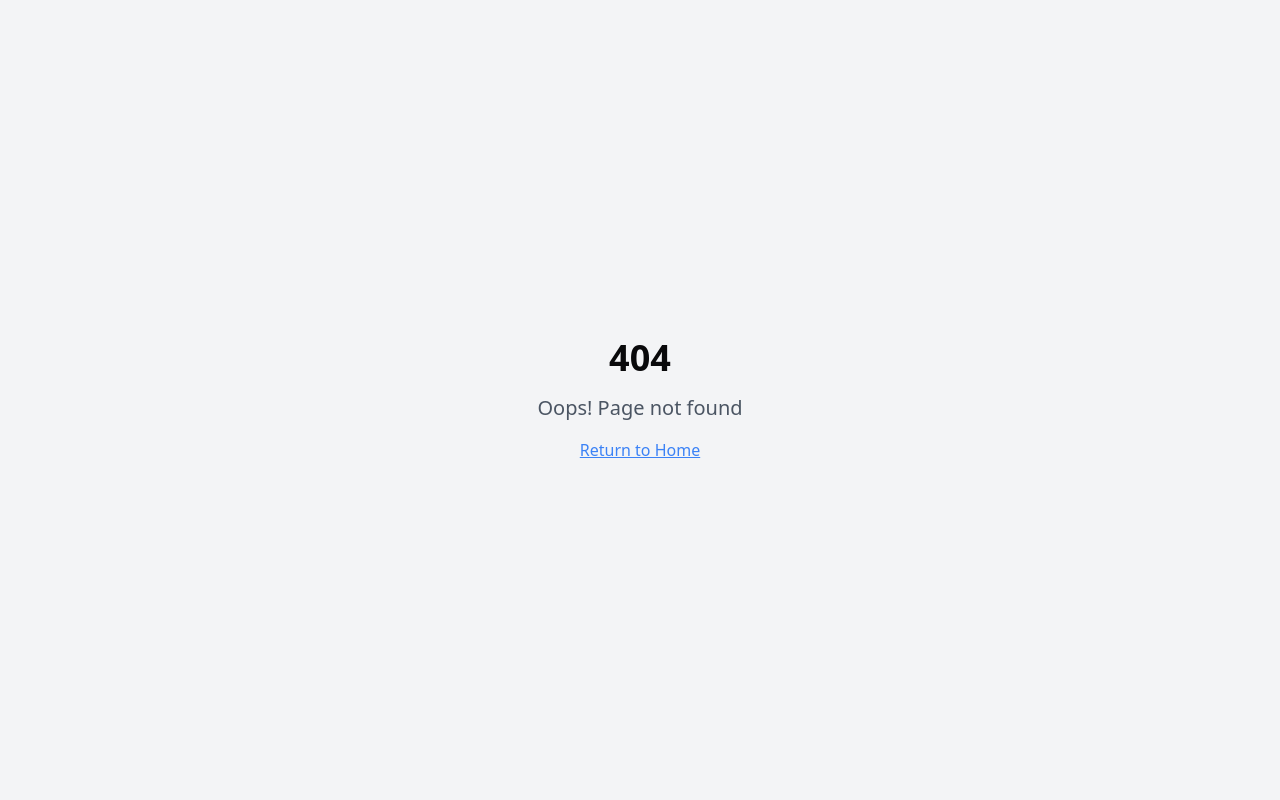
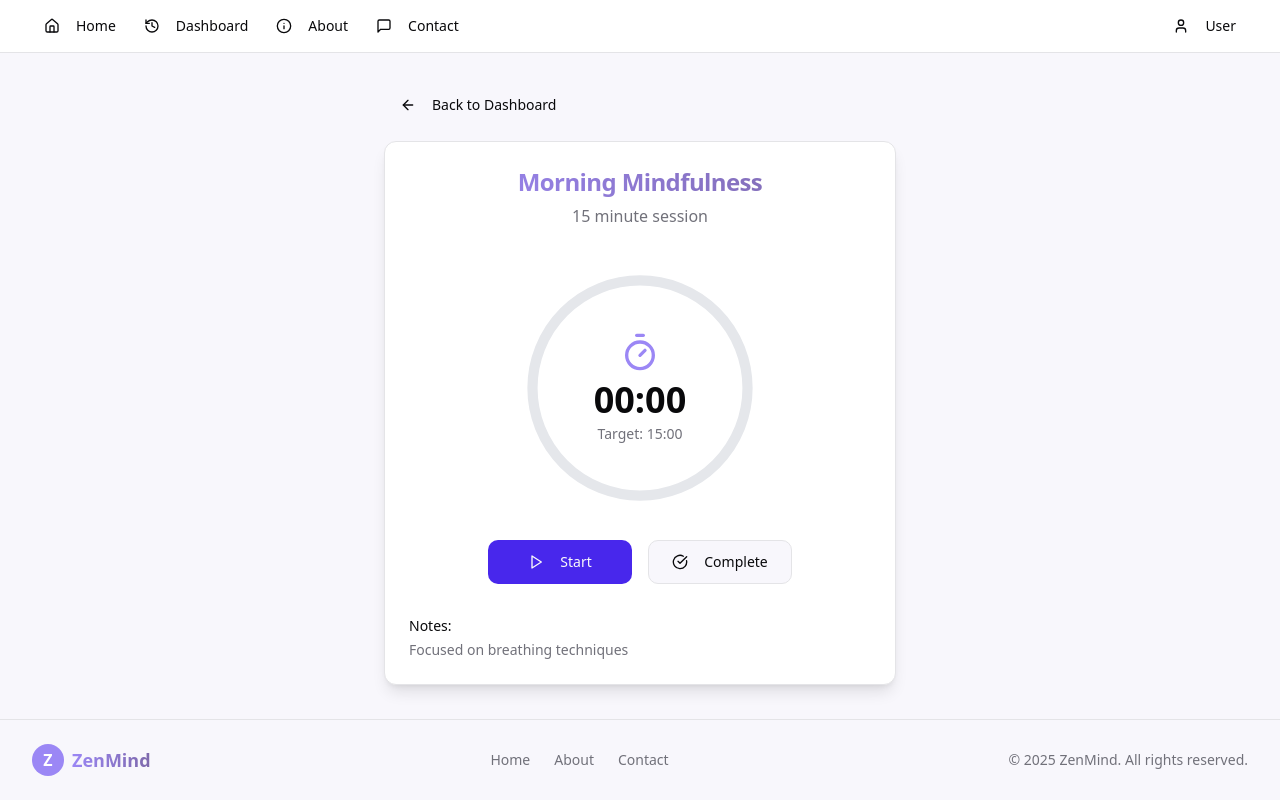
Before and after one commit to BC05012006/zen-session-scheduler, a React (Vite) app: page /session/1 in a window 1280 px wide. Before the commit this address had no page. Built offline with nearby package versions, Linux system fonts and the light colour scheme.

Commit message:
Implement stopwatch timer feature
Implement a stopwatch timer feature that navigates to a separate page with task details upon clicking a task.

```diff
--- a/src/App.tsx
+++ b/src/App.tsx
@@ -9,6 +9,7 @@ import { SessionsProvider } from "@/hooks/useSessions";
 import Index from "./pages/Index";
 import Login from "./pages/Login";
 import Dashboard from "./pages/Dashboard";
+import SessionTimer from "./pages/SessionTimer";
 import About from "./pages/About";
 import Contact from "./pages/Contact";
 import NotFound from "./pages/NotFound";
@@ -27,6 +28,7 @@ const App = () => (
               <Route path="/" element={<Index />} />
               <Route path="/login" element={<Login />} />
               <Route path="/dashboard" element={<Dashboard />} />
+              <Route path="/session/:sessionId" element={<SessionTimer />} />
               <Route path="/about" element={<About />} />
               <Route path="/contact" element={<Contact />} />
               <Route path="*" element={<NotFound />} />
--- a/src/components/dashboard/SessionCard.tsx
+++ b/src/components/dashboard/SessionCard.tsx
@@ -1,11 +1,12 @@
 
+import { useNavigate } from "react-router-dom";
 import { MeditationSession } from "@/utils/types";
 import { useSessions } from "@/hooks/useSessions";
 import { Button } from "@/components/ui/button";
 import { SessionForm } from "./SessionForm";
 import { Card, CardContent, CardFooter } from "@/components/ui/card";
 import { format, parseISO } from "date-fns";
-import { Clock, Trash2, Edit2, CheckCircle2, Clock3 } from "lucide-react";
+import { Clock, Trash2, Edit2, CheckCircle2, Timer } from "lucide-react";
 import {
   AlertDialog,
   AlertDialogAction,
@@ -24,6 +25,7 @@ interface SessionCardProps {
 
 export function SessionCard({ session }: SessionCardProps) {
   const { deleteSession, editSession } = useSessions();
+  const navigate = useNavigate();
 
   const formattedDate = (() => {
     try {
@@ -37,12 +39,24 @@ export function SessionCard({ session }: SessionCardProps) {
     editSession(session.id, { status: 'completed' });
   };
 
+  const navigateToTimer = () => {
+    navigate(`/session/${session.id}`);
+  };
+
   return (
-    <Card className={`border-l-4 ${session.status === 'completed' ? 'border-l-green-500' : 'border-l-meditation-purple'}`}>
+    <Card
+      className={`border-l-4 ${session.status === 'completed' ? 'border-l-green-500' : session.status === 'in-progress' ? 'border-l-yellow-500' : 'border-l-meditation-purple'} hover:shadow-md transition-shadow cursor-pointer`}
+      onClick={navigateToTimer}
+    >
       <CardContent className="p-4">
         <div className="flex justify-between items-start">
           <div>
-            <h3 className="font-medium">{session.title}</h3>
+            <h3 className="font-medium flex items-center">
+              {session.title}
+              {session.status === 'in-progress' && (
+                <span className="ml-2 px-2 py-0.5 bg-yellow-100 text-yellow-800 text-xs rounded-full">In Progress</span>
+              )}
+            </h3>
             <div className="flex items-center mt-1 text-sm text-muted-foreground">
               <Clock className="w-3 h-3 mr-1" />
               <span>{session.duration} minutes</span>
@@ -52,13 +66,29 @@ export function SessionCard({ session }: SessionCardProps) {
             </div>
           </div>
 
-          <div className="flex space-x-1">
+          <div className="flex space-x-1" onClick={(e) => e.stopPropagation()}>
+            <Button
+              variant="outline"
+              size="icon"
+              className="h-8 w-8"
+              onClick={(e) => {
+                e.stopPropagation();
+                navigateToTimer();
+              }}
+              title="Open timer"
+            >
+              <Timer className="h-4 w-4" />
+            </Button>
+
             {session.status === 'pending' && (
               <Button
                 variant="outline"
                 size="icon"
                 className="h-8 w-8"
-                onClick={handleComplete}
+                onClick={(e) => {
+                  e.stopPropagation();
+                  handleComplete();
+                }}
                 title="Mark as completed"
               >
                 <CheckCircle2 className="h-4 w-4" />
@@ -73,18 +103,30 @@ export function SessionCard({ session }: SessionCardProps) {
               session={session}
               mode="edit"
               trigger={
-                <Button variant="outline" size="icon" className="h-8 w-8" title="Edit session">
+                <Button
+                  variant="outline"
+                  size="icon"
+                  className="h-8 w-8"
+                  title="Edit session"
+                  onClick={(e) => e.stopPropagation()}
+                >
                   <Edit2 className="h-4 w-4" />
                 </Button>
               }
             />
             <AlertDialog>
               <AlertDialogTrigger asChild>
-                <Button variant="outline" size="icon" className="h-8 w-8" title="Delete session">
+                <Button
+                  variant="outline"
+                  size="icon"
+                  className="h-8 w-8"
+                  title="Delete session"
+                  onClick={(e) => e.stopPropagation()}
+                >
                   <Trash2 className="h-4 w-4" />
                 </Button>
               </AlertDialogTrigger>
-              <AlertDialogContent>
+              <AlertDialogContent onClick={(e) => e.stopPropagation()}>
                 <AlertDialogHeader>
                   <AlertDialogTitle>Delete Meditation Session</AlertDialogTitle>
                   <AlertDialogDescription>
--- a/src/components/dashboard/SessionsList.tsx
+++ b/src/components/dashboard/SessionsList.tsx
@@ -20,8 +20,12 @@ export function SessionsList() {
   const [searchTerm, setSearchTerm] = useState("");
 
   const handleStatusChange = (value: string) => {
-    const status = value as SessionStatus | "";
-    filterSessions(status === "all" ? "" : status, searchTerm);
+    if (value === "all") {
+      filterSessions("", searchTerm);
+    } else {
+      const status = value as SessionStatus;
+      filterSessions(status, searchTerm);
+    }
   };
 
   const handleSearch = (e: React.FormEvent) => {
@@ -57,6 +61,7 @@ export function SessionsList() {
               <SelectItem value="all">All Sessions</SelectItem>
               <SelectItem value="completed">Completed</SelectItem>
               <SelectItem value="pending">Pending</SelectItem>
+              <SelectItem value="in-progress">In Progress</SelectItem>
             </SelectContent>
           </Select>
 
--- /dev/null
+++ b/src/pages/SessionTimer.tsx
@@ -0,0 +1,199 @@
+
+import { useEffect, useState } from "react";
+import { useParams, useNavigate } from "react-router-dom";
+import { useSessions } from "@/hooks/useSessions";
+import { Button } from "@/components/ui/button";
+import { Card, CardContent, CardFooter, CardHeader, CardTitle } from "@/components/ui/card";
+import { DashNav } from "@/components/dashboard/DashNav";
+import { Footer } from "@/components/layout/Footer";
+import { Play, Pause, Timer, ArrowLeft, CheckCircle } from "lucide-react";
+import { formatTime } from "@/utils/formatTime";
+
+const SessionTimer = () => {
+  const { sessionId } = useParams();
+  const navigate = useNavigate();
+  const { sessions, editSession } = useSessions();
+
+  const [isRunning, setIsRunning] = useState(false);
+  const [elapsedTime, setElapsedTime] = useState(0);
+
+  const session = sessions.find(s => s.id === sessionId);
+  const targetTime = session ? session.duration * 60 : 0; // convert minutes to seconds
+
+  useEffect(() => {
+    // Initialize elapsed time from session if available
+    if (session && session.elapsedTime) {
+      setElapsedTime(session.elapsedTime);
+    }
+
+    // Update session status to in-progress when timer page is opened
+    if (session && session.status === 'pending') {
+      editSession(session.id, { status: 'in-progress' });
+    }
+  }, [session]);
+
+  useEffect(() => {
+    let interval: number;
+
+    if (isRunning) {
+      interval = setInterval(() => {
+        setElapsedTime(prev => {
+          const newTime = prev + 1;
+
+          // Save progress to the session every 5 seconds
+          if (newTime % 5 === 0 && session) {
+            editSession(session.id, { elapsedTime: newTime });
+          }
+
+          // Auto-complete session if elapsed time reaches target
+          if (newTime >= targetTime && session) {
+            setIsRunning(false);
+            editSession(session.id, {
+              status: 'completed',
+              elapsedTime: newTime
+            });
+          }
+
+          return newTime;
+        });
+      }, 1000);
+    }
+
+    return () => clearInterval(interval);
+  }, [isRunning, session, targetTime, editSession]);
+
+  const toggleTimer = () => {
+    setIsRunning(!isRunning);
+  };
+
+  const completeSession = () => {
+    if (session) {
+      editSession(session.id, {
+        status: 'completed',
+        elapsedTime
+      });
+      navigate("/dashboard");
+    }
+  };
+
+  const goBack = () => {
+    // Save current progress before navigating away
+    if (session) {
+      editSession(session.id, { elapsedTime });
+    }
+    navigate("/dashboard");
+  };
+
+  if (!session) {
+    return (
+      <div className="flex flex-col min-h-screen">
+        <DashNav />
+        <main className="flex-1 flex items-center justify-center">
+          <p>Session not found. <Button variant="link" onClick={() => navigate("/dashboard")}>Return to Dashboard</Button></p>
+        </main>
+        <Footer />
+      </div>
+    );
+  }
+
+  const progress = Math.min((elapsedTime / targetTime) * 100, 100);
+
+  return (
+    <div className="flex flex-col min-h-screen">
+      <DashNav />
+
+      <main className="flex-1 py-8 px-4">
+        <div className="zen-container max-w-xl mx-auto">
+          <Button variant="ghost" onClick={goBack} className="mb-4">
+            <ArrowLeft className="mr-2 h-4 w-4" />
+            Back to Dashboard
+          </Button>
+
+          <Card className="shadow-lg">
+            <CardHeader className="text-center pb-0">
+              <CardTitle className="text-2xl gradient-text">{session.title}</CardTitle>
+              <p className="text-muted-foreground">{session.duration} minute session</p>
+            </CardHeader>
+
+            <CardContent className="flex flex-col items-center pt-8 pb-8">
+              <div className="relative w-64 h-64 flex items-center justify-center mb-6">
+                {/* Circular progress indicator */}
+                <svg className="w-full h-full -rotate-90 transform" viewBox="0 0 100 100">
+                  <circle
+                    className="text-gray-200 stroke-current"
+                    strokeWidth="4"
+                    fill="transparent"
+                    r="42"
+                    cx="50"
+                    cy="50"
+                  />
+                  <circle
+                    className="text-meditation-purple stroke-current"
+                    strokeWidth="4"
+                    strokeLinecap="round"
+                    fill="transparent"
+                    r="42"
+                    cx="50"
+                    cy="50"
+                    strokeDasharray={2 * Math.PI * 42}
+                    strokeDashoffset={2 * Math.PI * 42 * (1 - progress / 100)}
+                    style={{ transition: "stroke-dashoffset 0.5s" }}
+                  />
+                </svg>
+
+                <div className="absolute flex flex-col items-center">
+                  <Timer className="w-10 h-10 text-meditation-purple mb-2" />
+                  <div className="text-4xl font-bold">{formatTime(elapsedTime)}</div>
+                  <div className="text-sm text-muted-foreground mt-1">
+                    Target: {formatTime(targetTime)}
+                  </div>
+                </div>
+              </div>
+
+              <div className="flex gap-4">
+                <Button
+                  onClick={toggleTimer}
+                  size="lg"
+                  className="w-36"
+                >
+                  {isRunning ? (
+                    <>
+                      <Pause className="mr-2 h-4 w-4" />
+                      Pause
+                    </>
+                  ) : (
+                    <>
+                      <Play className="mr-2 h-4 w-4" />
+                      {elapsedTime === 0 ? "Start" : "Resume"}
+                    </>
+                  )}
+                </Button>
+
+                <Button
+                  onClick={completeSession}
+                  variant="outline"
+                  size="lg"
+                  className="w-36"
+                >
+                  <CheckCircle className="mr-2 h-4 w-4" />
+                  Complete
+                </Button>
+              </div>
+            </CardContent>
+
+            {session.notes && (
+              <CardFooter className="flex flex-col items-start">
+                <h3 className="text-sm font-medium mb-1">Notes:</h3>
+                <p className="text-sm text-muted-foreground">{session.notes}</p>
+              </CardFooter>
+            )}
+          </Card>
+        </div>
+      </main>
+
+      <Footer />
+    </div>
+  );
+};
+
+export default SessionTimer;
--- /dev/null
+++ b/src/utils/formatTime.ts
@@ -0,0 +1,10 @@
+
+/**
+ * Formats seconds into MM:SS format
+ */
+export const formatTime = (timeInSeconds: number): string => {
+  const minutes = Math.floor(timeInSeconds / 60);
+  const seconds = timeInSeconds % 60;
+
+  return `${minutes.toString().padStart(2, '0')}:${seconds.toString().padStart(2, '0')}`;
+};
--- a/src/utils/types.ts
+++ b/src/utils/types.ts
@@ -16,6 +16,7 @@ export interface MeditationSession {
   status: SessionStatus;
   userId: string;
   notes?: string;
+  elapsedTime?: number; // in seconds
 }
 
 export interface SessionMetrics {
```
